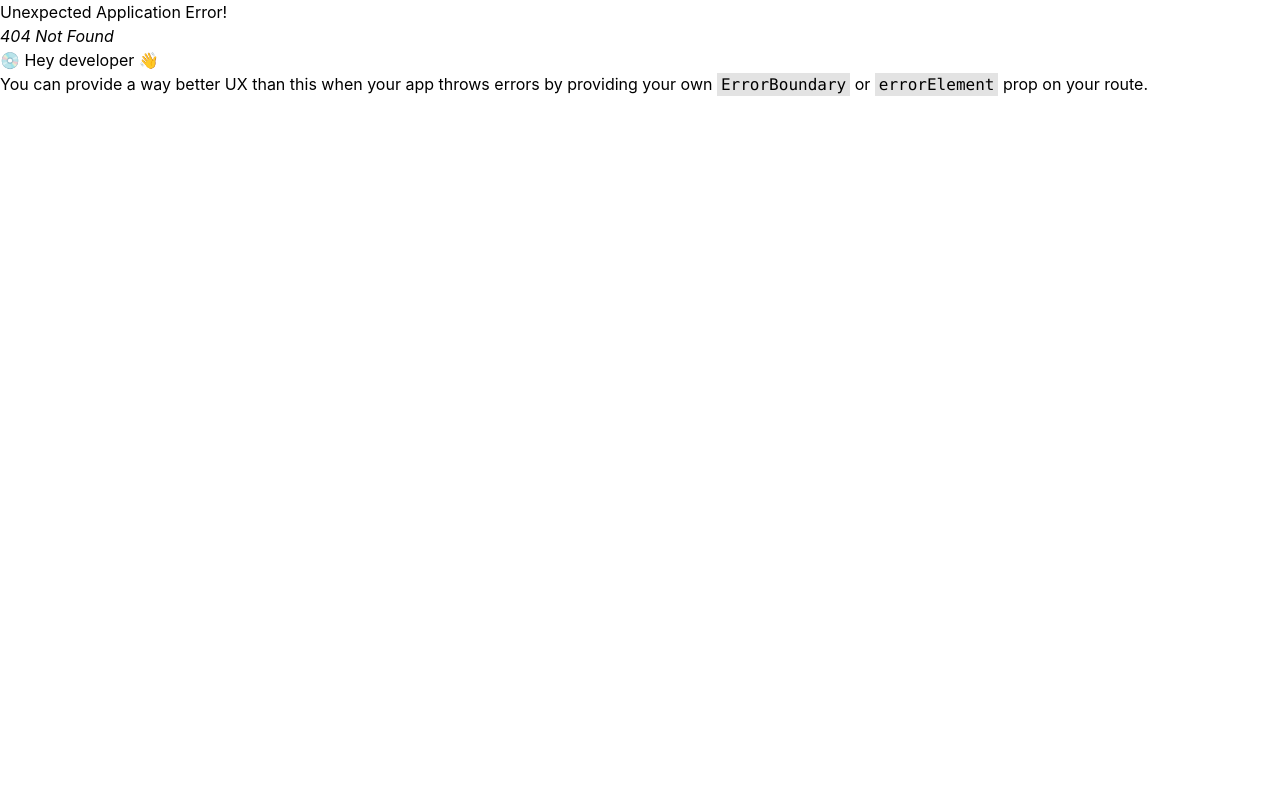
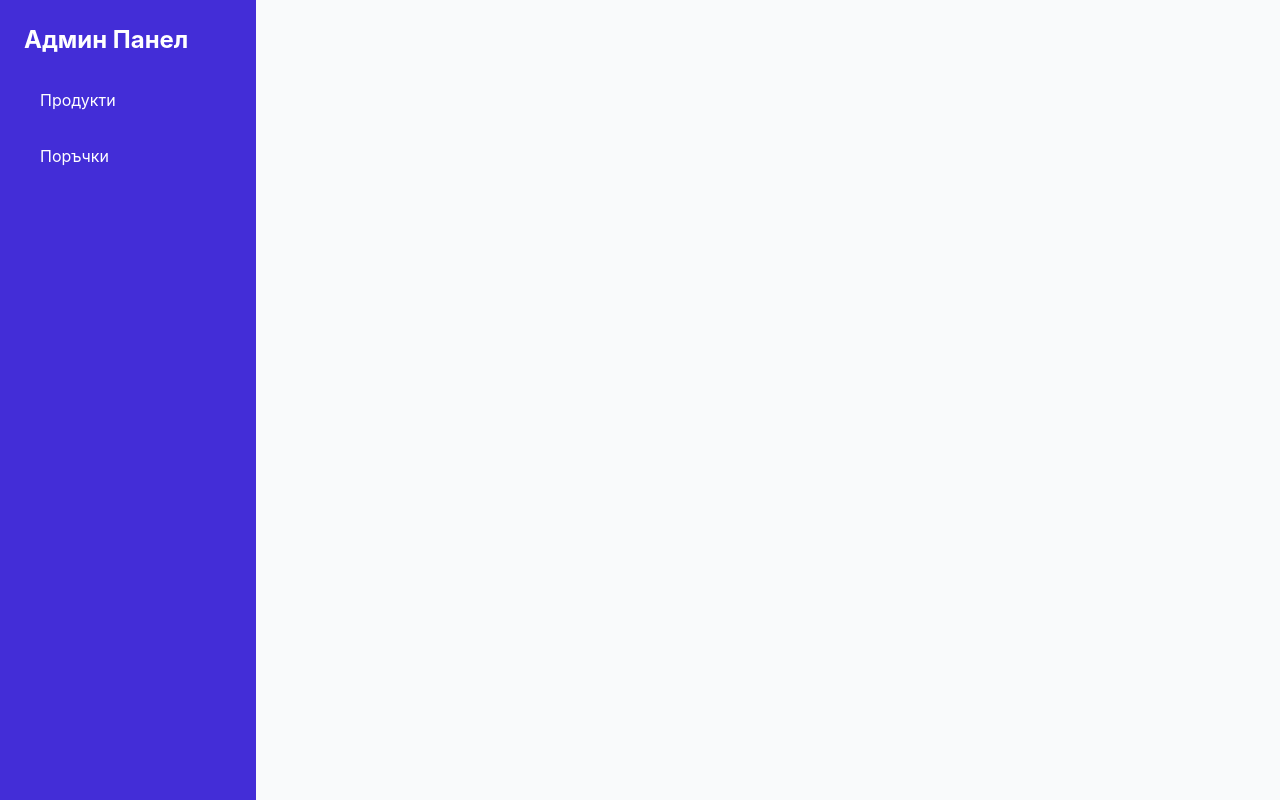
Before and after one commit to stiliyan01/is-task, a React (Create React App) app in the folder frontend/: page /admin in a window 1280 px wide. Before the commit this address had no page. Built offline with nearby package versions, Linux system fonts and the light colour scheme.

Commit message:
Change the shopping cart to store in localstorage

```diff
--- a/frontend/src/App.jsx
+++ b/frontend/src/App.jsx
@@ -1,7 +1,7 @@
 import React, { useState, useEffect } from "react";
-import Header from "./components/Header";
-import Filter from "./components/Filter";
-import ProductList from "./components/ProductList";
+import Header from "./components/Header.jsx";
+import Filter from "./components/Filter.jsx";
+import ProductList from "./components/ProductList.jsx";
 import api from "./api.js";
 
 function App() {
@@ -9,7 +9,9 @@ function App() {
   const [categories, setCategories] = useState([]);
   const [selectedCategory, setSelectedCategory] = useState("Всички");
   const [maxPrice, setMaxPrice] = useState(100);
-  const [cart, setCart] = useState([]);
+  const [cart, setCart] = useState(
+    localStorage.getItem("cart") ? JSON.parse(localStorage.getItem("cart")) : []
+  );
   const [isCartOpen, setIsCartOpen] = useState(false);
 
   useEffect(() => {
@@ -40,33 +42,24 @@ function App() {
 
   const filteredProducts = products.filter((product) => {
     const inCategory =
-      selectedCategory === "Всички" || product.category_id == selectedCategory;
+      selectedCategory === "Всички" || product.category_id === selectedCategory;
     const inPriceRange = product.price <= maxPrice;
     return inCategory && inPriceRange;
   });
 
   const addToCart = (product) => {
-    setCart((prevCart) => {
-      const existingProduct = prevCart.find(
-        (item) => item.name === product.name
+    localStorage.setItem("cart", JSON.stringify(cart));
+    const existingProduct = cart.find((item) => item.id === product.id);
+    if (existingProduct) {
+      setCart((prevCart) =>
+        prevCart.map((item) =>
+          item.id === product.id ? { ...item, count: item.count + 1 } : item
+        )
       );
-
-      if (existingProduct) {
-        return prevCart.map((item) =>
-          item.name === product.name ? { ...item, count: item.count + 1 } : item
-        );
-      } else {
-        return [
-          ...prevCart,
-          {
-            id: product.id,
-            name: product.name,
-            price: product.price,
-            count: 1,
-          },
-        ];
-      }
-    });
+    } else {
+      setCart((prevCart) => [...prevCart, { ...product, count: 1 }]);
+    }
+    localStorage.setItem("cart", JSON.stringify([...cart, product]));
   };
 
   return (
--- a/frontend/src/components/CartDropdown.jsx
+++ b/frontend/src/components/CartDropdown.jsx
@@ -1,9 +1,12 @@
 import React from "react";
 import { ShoppingCart, X } from "lucide-react";
+import { Link } from "react-router-dom";
 
 const CartDropdown = ({ cart, setCart, isCartOpen, setIsCartOpen }) => {
   const removeItemFromCart = (productId) => {
-    const updatedCart = cart.filter((item) => item.id !== productId);
+    const updatedCart = JSON.parse(localStorage.getItem(cart)).filter(
+      (item) => item.id !== productId
+    );
     setCart(updatedCart);
   };
 
@@ -40,6 +43,10 @@ const CartDropdown = ({ cart, setCart, isCartOpen, setIsCartOpen }) => {
       0
     );
     return total.toFixed(2);
+  };
+
+  const saveCartToLocalStorage = () => {
+    localStorage.setItem("cart", JSON.stringify(cart));
   };
 
   return (
@@ -109,9 +116,13 @@ const CartDropdown = ({ cart, setCart, isCartOpen, setIsCartOpen }) => {
               </div>
 
               <div className="mt-6">
-                <button className="w-full bg-indigo-500 hover:bg-indigo-600 text-white py-2 px-4 rounded-lg">
+                <Link
+                  to="/checkout"
+                  className="w-full bg-indigo-500 hover:bg-indigo-600 text-white py-2 px-4 rounded-lg"
+                  onClick={() => saveCartToLocalStorage()}
+                >
                   Завърши поръчката
-                </button>
+                </Link>
               </div>
             </div>
           )}
--- a/frontend/src/index.js
+++ b/frontend/src/index.js
@@ -6,6 +6,7 @@ import { createBrowserRouter, RouterProvider } from "react-router";
 
 import App from "./App";
 import Checkout from "./pages/Checkout";
+import AdminPanel from "./pages/admin/AdminPanel";
 
 const router = createBrowserRouter([
   {
@@ -15,6 +16,10 @@ const router = createBrowserRouter([
   {
     path: "/checkout",
     element: <Checkout />,
+  },
+  {
+    path: "/admin",
+    element: <AdminPanel />,
   },
 ]);
 
--- /dev/null
+++ b/frontend/src/pages/admin/AdminPanel.jsx
@@ -0,0 +1,42 @@
+import React from "react";
+import { Link, Outlet, useLocation } from "react-router-dom";
+
+const AdminLayout = () => {
+  const location = useLocation();
+
+  const isActive = (path) => location.pathname.includes(path);
+
+  return (
+    <div className="flex h-screen">
+      {/* Sidebar */}
+      <aside className="w-64 bg-indigo-700 text-white p-6 space-y-6">
+        <h1 className="text-2xl font-bold">Админ Панел</h1>
+        <nav className="space-y-4">
+          <Link
+            to="/admin/products"
+            className={`block px-4 py-2 rounded hover:bg-indigo-800 ${
+              isActive("products") ? "bg-indigo-800" : ""
+            }`}
+          >
+            Продукти
+          </Link>
+          <Link
+            to="/admin/orders"
+            className={`block px-4 py-2 rounded hover:bg-indigo-800 ${
+              isActive("orders") ? "bg-indigo-800" : ""
+            }`}
+          >
+            Поръчки
+          </Link>
+        </nav>
+      </aside>
+
+      {/* Main content */}
+      <main className="flex-1 p-6 overflow-y-auto bg-gray-50">
+        <Outlet />
+      </main>
+    </div>
+  );
+};
+
+export default AdminLayout;
```
Also changed, not shown: frontend/src/pages/Checkout.jsx (+0 -214 lines), frontend/src/pages/admin/Category.jsx (added, +14 -0 lines), frontend/src/pages/admin/Product.jsx (added).
